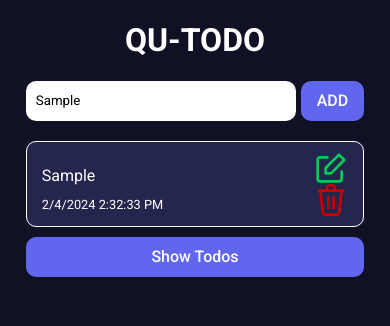
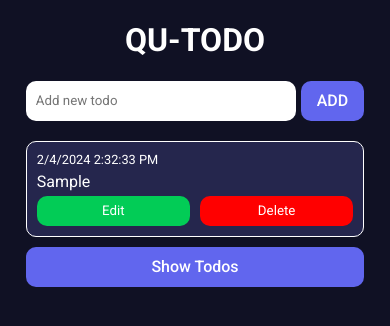
Before and after one commit to omertaskn452/todo-app-2024, a React (Create React App) app: page / in a window 390 px wide. Both pictures are taken after typing "Sample" into the empty fields and a click on the button "ADD". Shown: the top 326 px of the page. Built offline with nearby package versions, Linux system fonts and the light colour scheme.

Commit message:
desing adjust for mobile

```diff
--- a/src/components/Main/Main.jsx
+++ b/src/components/Main/Main.jsx
@@ -4,6 +4,7 @@ import DeleteIcon from "../icons/DeleteIcon/DeleteIcon";
 import EditIcon from "../icons/EditIcon/EditIcon";
 import AcceptIcon from "../icons/AcceptIcon/AcceptIcon";
 import Todo from "../Todo/Todo";
+import MobileTodo from "../icons/MobileTodo/MobileTodo";
 import { nanoid } from "nanoid";
 
 export default function Main() {
@@ -45,6 +46,7 @@ export default function Main() {
           {todoName: newTodoName, id: nanoid(), isUpdating: false ,date: date, time: time}
         ]
       );
+      setNewTodoName("")
     }
     else{
       alert("Todo name must not be empty")
@@ -80,9 +82,14 @@ export default function Main() {
    if((todos.find(todo => todo.id === id).todoName.trim().length) === 0){
     alert("Todo name must not be empty")
    }
-   else(
+   else{
     toggleIsUpdating(id)
-   )
+    setTodos(prevState => {
+      return prevState.map(todo => {
+        return todo.id === id ? {...todo, todoName: todo.todoName.trim()} : todo
+      })
+    })
+   }
   }
 
   const showTodos = () => {
@@ -95,8 +102,8 @@ export default function Main() {
     }
   }
 
-  let todoElements = todos.map((todo) =>
-    <Todo
+  let todoElements = todos.map((todo) => {
+    return (screenSize.width <= 425) ?  <MobileTodo
       name={todo.todoName}
       id={todo.id}
       date={todo.date}
@@ -107,7 +114,19 @@ export default function Main() {
       updateTodo={updateTodo}
       handleTextAreaChange={handleTextAreaChange}
       screenSize={screenSize}
-    />
+    /> : <Todo
+    name={todo.todoName}
+    id={todo.id}
+    date={todo.date}
+    time={todo.time}
+    isUpdating={todo.isUpdating}
+    deleteTodo={deleteTodo}
+    toggleIsUpdating={toggleIsUpdating}
+    updateTodo={updateTodo}
+    handleTextAreaChange={handleTextAreaChange}
+    screenSize={screenSize}
+  />
+  }
   )
 
   return(
--- a/src/components/Todo/Todo.jsx
+++ b/src/components/Todo/Todo.jsx
@@ -11,12 +11,13 @@ export default function Todo(props) {
   const handleChange = (e) => {
     props.handleTextAreaChange(props.id, e.target.value)
   }
-/*
+
   const handleKeyDown = (e) => {
-    if(e.key === "Enter"){
+    if(e.keyCode === 13 && !e.shiftKey){
+      e.preventDefault();
       props.updateTodo(props.id);
     }
-  } */
+  }
 
   const handleFocus = () => {
     setTimeout(() => {
@@ -34,8 +35,6 @@ export default function Todo(props) {
   }
  */
 
-  console.log(props.screenSize.width)
-
   return(
     <div className="todo">
       <div className={`${props.isUpdating ? 'todo-info-enabled' : 'todo-info'}`}>
@@ -43,7 +42,7 @@ export default function Todo(props) {
           value={props.name}
           disabled={props.isUpdating ? false : true}
           onChange={handleChange}
-          /* onKeyDown={handleKeyDown} */
+          onKeyDown={handleKeyDown}
           ref={textAreaRef}
           rows={1}
           onFocus={(e) => e.currentTarget.setSelectionRange(e.currentTarget.value.length, e.currentTarget.value.length)}
@@ -63,9 +62,6 @@ export default function Todo(props) {
       </div>
       <div className={`${props.isUpdating ? 'todo-info-updating' : 'todo-info-updating-disabled'}`}>
         <button onClick={()=>props.updateTodo(props.id)} className="todo-info-update-button">UPDATE</button>
-        <div className="todo-info-icon-wrapper accept-wrapper" onClick={()=>props.updateTodo(props.id)}>
-          <AcceptIcon/>
-        </div>
       </div>
     </div>
   )
--- a/src/components/Todo/todo.css
+++ b/src/components/Todo/todo.css
@@ -30,13 +30,13 @@ div.todo + div.todo {
   width: calc(100% - 10px);
   border-bottom: 1px solid white;
   animation-name: shape-div;
-  animation-duration: 0.2s;
+  animation-duration: 0.3s;
 }
 @keyframes shape-div{
   0% {width: 0%; margin:0 50%;}
-  25% {width: 25%; margin:0 37.5%;}
+ /*  25% {width: 25%; margin:0 37.5%;}
   50% {width: 50%; margin:0 25%;}
-  75% {width: 75%; margin:0 12.5%;}
+  75% {width: 75%; margin:0 12.5%;} */
   100% {width: calc(100%-10px);margin: 0;}
 }
 .todo-info-title{
--- /dev/null
+++ b/src/components/icons/MobileTodo/MobileTodo.jsx
@@ -0,0 +1,49 @@
+import React, {useState, useEffect, useRef} from "react";
+import style from "./mobileTodo.css"
+
+export default function MobileTodo(props) {
+
+  const textAreaRef = useRef(null)
+
+  const handleChange = (e) => {
+    props.handleTextAreaChange(props.id, e.target.value)
+  }
+
+  const handleFocus = () => {
+    setTimeout(()=>{
+      textAreaRef.current.focus();
+    },100)
+  }
+
+  useEffect(()=>{
+    textAreaRef.current.style.height = "auto";
+    textAreaRef.current.style.height = textAreaRef.current.scrollHeight + "px";
+  },[props.name, props.toggleIsUpdating, props.screenSize])
+
+  return(
+    <div className="todo-mobile">
+      <div className={`${props.isUpdating ? "todo-mobile-info-enabled" : "todo-mobile-info"}`}>
+        <span className="todo-mobile-date">{props.date} {props.time}</span>
+        <textarea
+          className={`${props.isUpdating ? "todo-mobile-title-updating" : "todo-mobile-title"}`}
+          value={props.name}
+          disabled={props.isUpdating ? false : true}
+          onChange={handleChange}
+          ref={textAreaRef}
+          rows={1}
+          onFocus={(e)=> e.currentTarget.setSelectionRange(e.currentTarget.value.length, e.currentTarget.value.length)}
+        ></textarea>
+      </div>
+      <div className={`${props.isUpdating ? "display-none" : "todo-mobile-button-wrapper"}`}>
+        <button onClick={(e)=>{
+          props.toggleIsUpdating(props.id)
+          handleFocus()
+          }} className="todo-mobile-edit-button">Edit</button>
+        <button onClick={()=>props.deleteTodo(props.id)}className="todo-mobile-delete-button">Delete</button>
+      </div>
+      <div className={`${props.isUpdating ? "todo-mobile-update-btn-wrapper" : "display-none"}`}>
+        <button onClick={()=>props.updateTodo(props.id)} className="todo-mobile-update-button">Update</button>
+      </div>
+    </div>
+  )
+}
--- /dev/null
+++ b/src/components/icons/MobileTodo/mobileTodo.css
@@ -0,0 +1,71 @@
+.todo-mobile{
+  background-color: #25264d;
+  padding: 10px;
+  border: 1px solid white;
+  border-radius: 10px;
+}
+div.todo-mobile + div.todo-mobile{
+  margin-top: 10px;
+}
+.todo-mobile-date{
+  font-size: 0.8rem;
+}
+.todo-mobile-info,
+  .todo-mobile-info-enabled{
+  display: flex;
+  flex-direction: column;
+  position: relative;
+}
+.todo-mobile-info-enabled::before{
+  content: "";
+  position: absolute;
+  bottom: 4px;
+  width: 100%;
+  border-bottom: 1px solid white;
+  animation-name: shape-div;
+  animation-duration: 0.3s;
+}
+@keyframes shape-div{
+  0% {width: 0%; margin: 0 50%;}
+  100% {width: 100%; margin: 0;}
+}
+.todo-mobile-title,
+  .todo-mobile-title-updating{
+  background-color: transparent;
+  color: white;
+  padding: 5px 5px 5px 0;
+  font-size: 1rem;
+  font-weight: 400;
+  border: none;
+  resize: none;
+}
+.todo-mobile-title-updating{
+  outline: none;
+}
+.todo-mobile-button-wrapper{
+  display: flex;
+  gap: 10px
+}
+.todo-mobile
+.todo-mobile-edit-button,
+ .todo-mobile-delete-button,
+  .todo-mobile-update-button{
+  flex: 1;
+  border-radius: 10px;
+  border: none;
+  height: 30px;
+  color: white;
+ }
+ .todo-mobile-edit-button{
+  background-color: rgb(2, 204, 86);
+ }
+.todo-mobile-delete-button{
+  background-color: red;
+}
+.todo-mobile-update-button{
+  width: 100%;
+  background-color: blueviolet;
+}
+.display-none{
+  display: none;
+}
```
